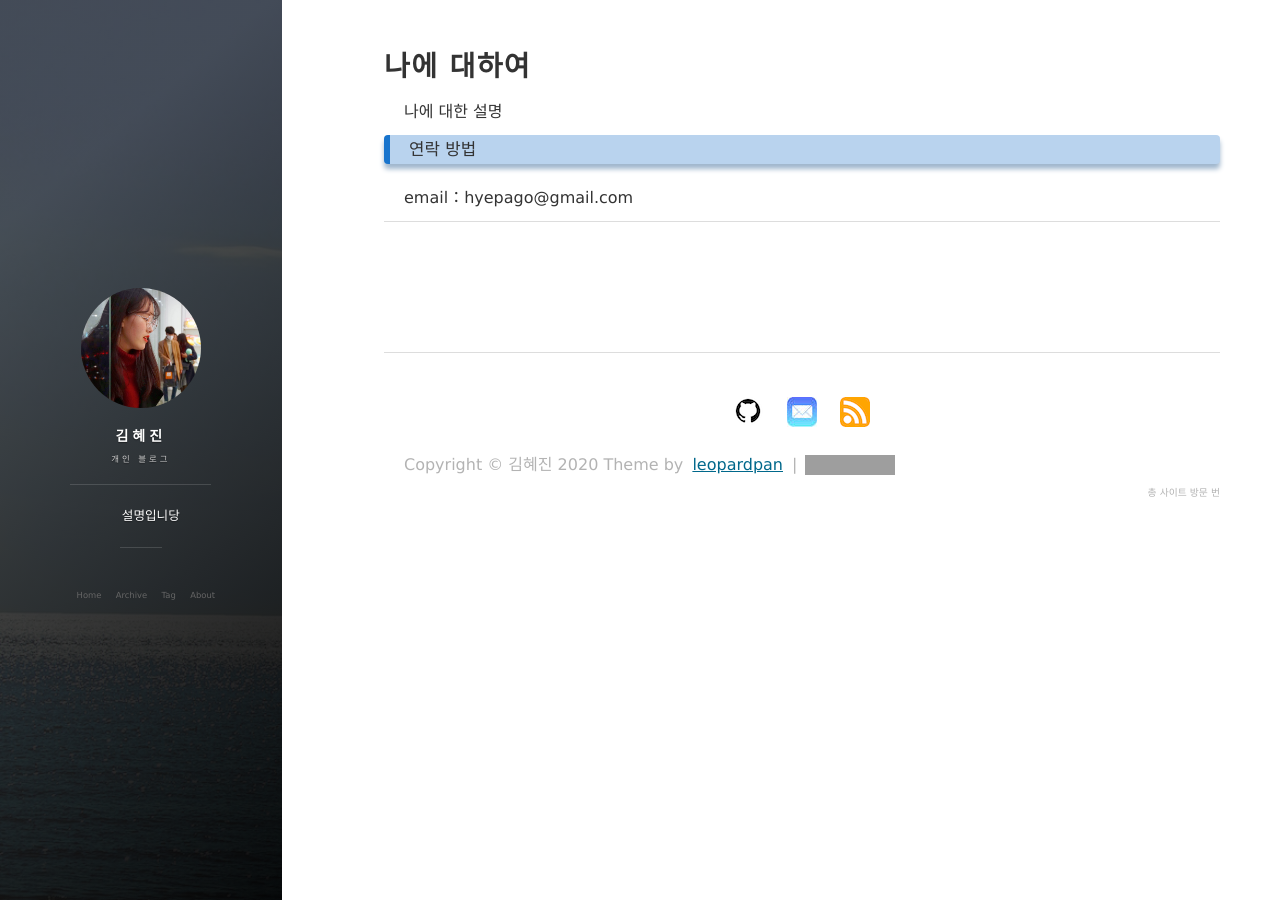
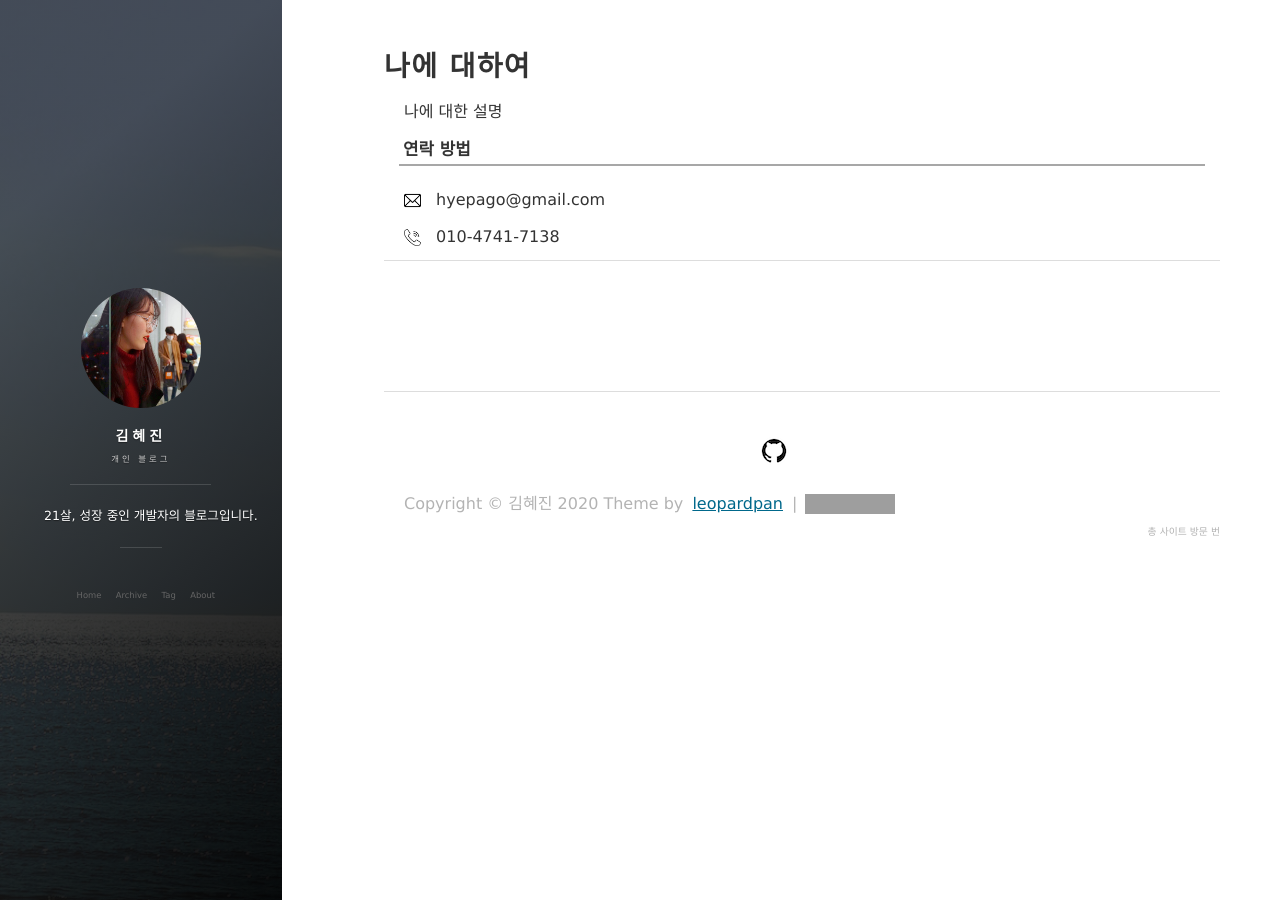
Before and after one commit to Hyejin1010/hyejin1010.github.io, a Jekyll site: the page built from about.md, in a window 1280 px wide. Built offline with Jekyll 4.4.1, drawn with Linux system fonts in a browser that asks for light colours; nearby versions of some CDN libraries; comment, search, counter and statistics services are not loaded; grey boxes are pictures that could not be loaded.

Commit message:
about & footer 수정

```diff
--- a/_config.yml
+++ b/_config.yml
@@ -1,7 +1,7 @@
 # Basic
 title: 김혜진
 subtitle: 개인 블로그
-description: 설명입니당
+description: 21살, 성장 중인 개발자의 블로그입니다.
 # 头像里面的标题
 avatarTitle: Chloe
 # 头像里面的描述
--- a/_includes/footer.html
+++ b/_includes/footer.html
@@ -27,18 +27,20 @@
           <!-- Email -->
           <li class="navigation__item_social">
             <a href="mailto:{{site.social.mail}}" title="Contact me">
-              <div class="footer-social-icon" style="background:url(/images/email.png);"></div>
+              <div class="footer-social-icon" style="background:url(/images/mail.png);"></div>
             </a>
           </li>
           {% endif %}
 
           <!-- RSS -->
+          <!--
           <li class="navigation__item_social">
             <a href="/feed.xml" rel="author" title="RSS" target="_blank">
               <div class="footer-social-icon" style="background:url(/images/rss.png);"></div>
               <span class="label">RSS</span>
             </a>
           </li>
+          -->
 
           </ul>
         </nav>
--- a/about.md
+++ b/about.md
@@ -38,7 +38,11 @@ title: 나에 대하여
 <h3> 연락 방법 </h3>
 
 <p>
-email：hyepago@gmail.com
+<img src="../images/mail.png" class="icon" />
+<span>hyepago@gmail.com</span>
+<p>
+<img src="../images/phone.png" class="icon" />
+<span>010-4741-7138</span>
 <!--
 <p>
  qq: 1499065178 -->
--- a/css/main.css
+++ b/css/main.css
@@ -122,17 +122,13 @@ h2 {
 }
 
 h3 {
+  position: relative;
+  margin: 5px 15px 20px;
+  padding: 6px 0;
   font-size: 1.2em;
+  font-weight: 600;
   text-indent: 4px;
-  border-radius: 4px;
-  padding: 6px 15px;
-  margin-bottom: 20px;
-  margin-top: 5px;
-  background:#B9D3EE;
-  /*0px right, 5px botton, 5px fuzzy*/
-  box-shadow: 0px 5px 5px #9FB6CD;
-  border-left: 6px solid #1874CD;
-  position:relative;
+  border-bottom: 2px solid #a7a7a7;
 }
 
 h4 {
@@ -486,7 +482,15 @@ img::-moz-selection {
     margin: 0 auto;
     border-radius: 3px;
     text-align: center;
-    display: block; }
+    display: block;
+  }
+  .post .icon {
+    display: inline-block;
+    width: 17px;
+    height: 17px;
+    margin-right: 10px;
+    vertical-align: middle;
+  }
   .post pre {
     width: 95%;
     overflow: auto; }
```
Also changed, not shown: README.md, images/mail.png (added), images/phone.png (added), 1 other file.
